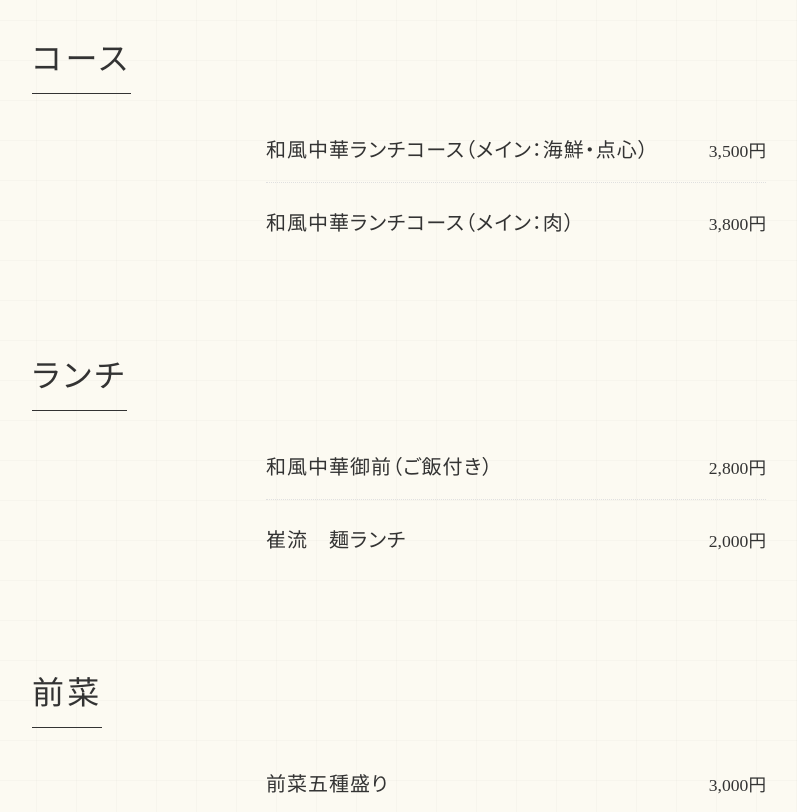
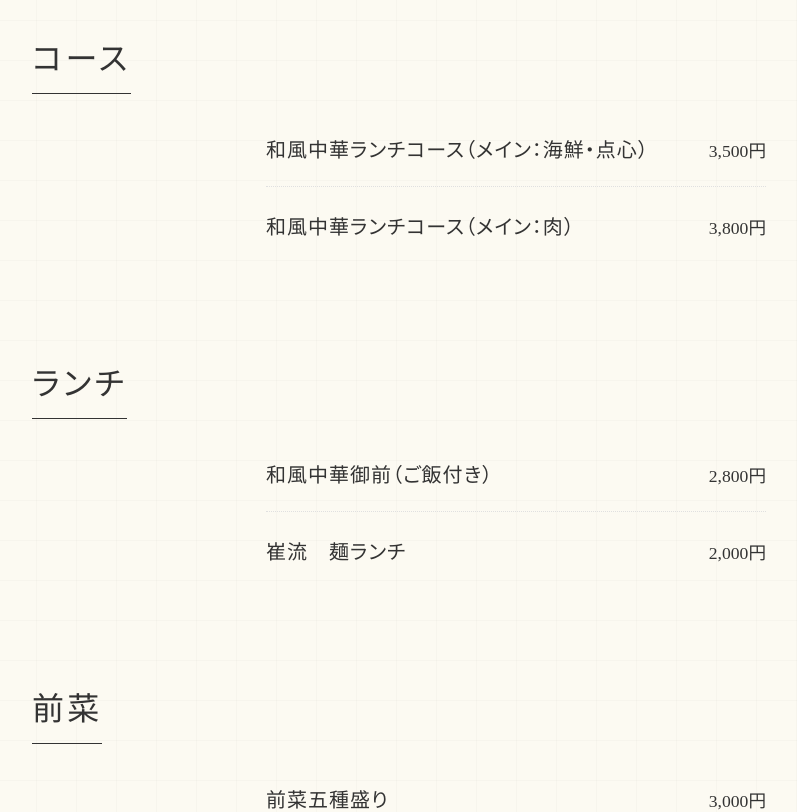
Before and after one commit to por-lgtm/saburi, a Next.js app: page /menu in a window 1280 px wide. Shown: the part 820-1632 px from the top of the page, without its empty margins (124-921 px from the left). Built offline with nearby package versions, Linux system fonts and the light colour scheme.

Commit message:
Fix menu layout to ensure prices are always visible

```diff
--- a/src/components/Menu/MenuSection.js
+++ b/src/components/Menu/MenuSection.js
@@ -10,11 +10,13 @@ export default function MenuSection({ title, items, isSingleColumn }) {
                 {items.map((item) => (
                     <div key={item.id} className={styles.card}>
                         <div className={styles.info}>
-                            <h4 className={styles.itemName}>{item.name}</h4>
+                            <div className={styles.headerRow}>
+                                <h4 className={styles.itemName}>{item.name}</h4>
+                                {item.price && <p className={styles.itemPrice}>{item.price}</p>}
+                            </div>
                             {item.description && (
                                 <p className={styles.itemDesc}>{item.description}</p>
                             )}
-                            {item.price && <p className={styles.itemPrice}>{item.price}</p>}
                         </div>
                     </div>
                 ))}
--- a/src/components/Menu/MenuSection.module.css
+++ b/src/components/Menu/MenuSection.module.css
@@ -73,14 +73,18 @@
 
 .info {
     display: flex;
-    flex-direction: row;
-    /* Horizontal layout */
+    flex-direction: column;
+    /* Stack content vertically */
+    width: 100%;
+}
+
+.headerRow {
+    display: flex;
     justify-content: space-between;
-    /* Name left, Price right */
     align-items: baseline;
-    /* Align text baselines */
-    flex-wrap: wrap;
-    /* Allow wrapping if very long */
+    width: 100%;
+    margin-bottom: 0.25rem;
+    /* Space between name/price and desc */
 }
 
 .itemName {
@@ -88,11 +92,8 @@
     font-size: 1.25rem;
     font-weight: 500;
     margin-bottom: 0;
-    /* Remove bottom margin for row layout */
     color: var(--c-black);
     letter-spacing: 0.05em;
-    flex: 1;
-    /* Allow name to take available space */
     padding-right: 1rem;
     /* Space before price */
 }
```
